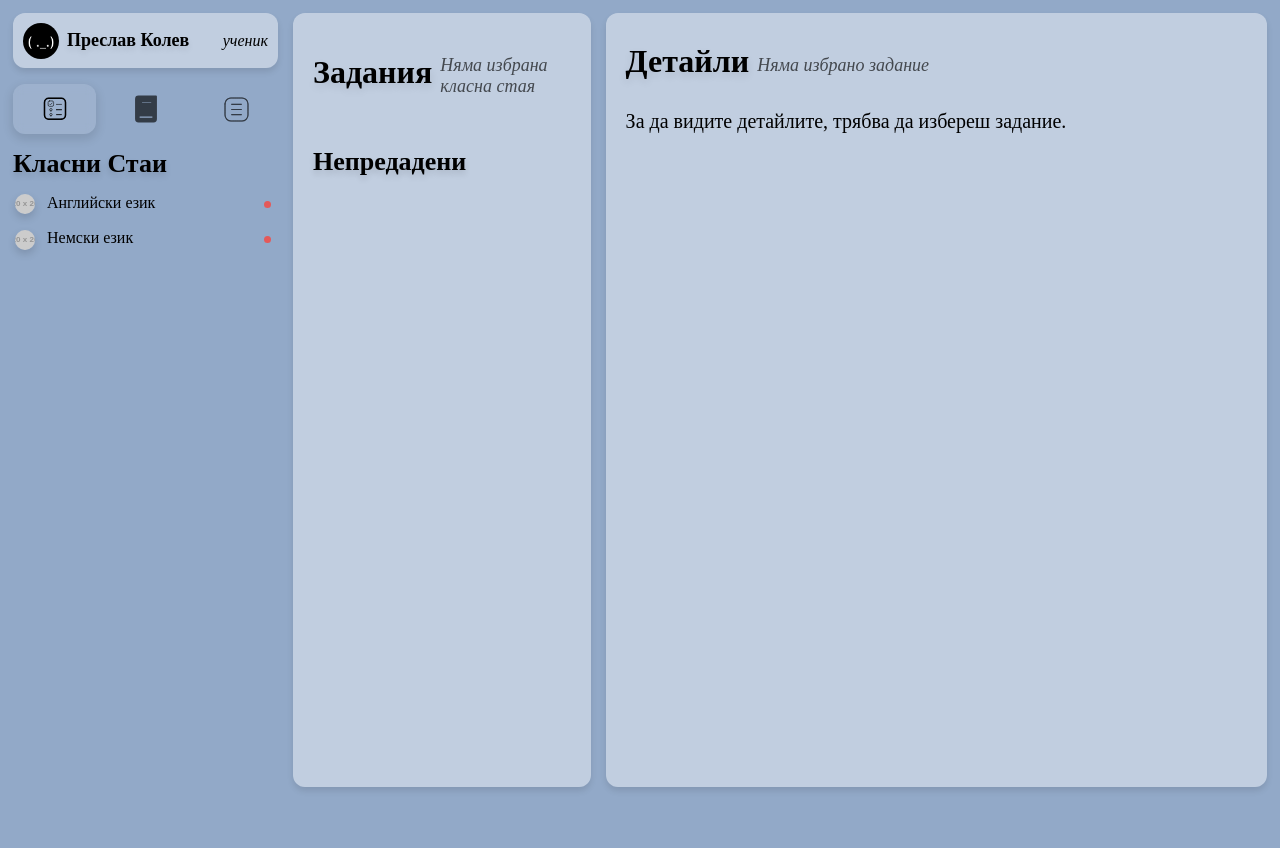
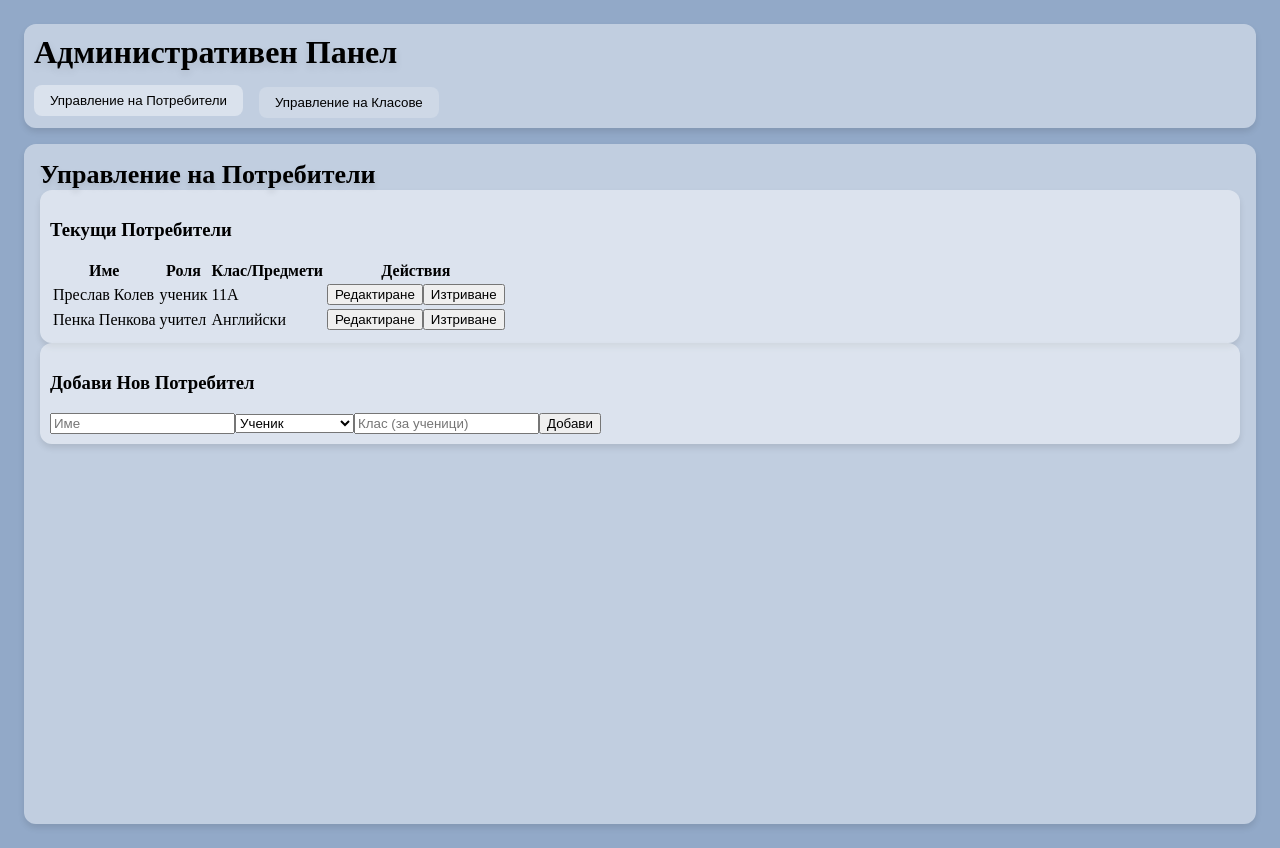
Before and after one commit to Asterix-Tech-Academy/astrix-classwork-frontend, a React (Vite) app: page /admin in a window 1280 px wide. Before the commit the page ends 800 px from the top, so only its background shows below. Built offline with nearby package versions, Linux system fonts and the light colour scheme; a web font is replaced by a local one.

Commit message:
admin panel basics

```diff
--- a/package.json
+++ b/package.json
@@ -12,7 +12,8 @@
   "dependencies": {
     "lottie-react": "^2.4.1",
     "react": "^19.0.0",
-    "react-dom": "^19.0.0"
+    "react-dom": "^19.0.0",
+    "react-router-dom": "^7.2.0"
   },
   "devDependencies": {
     "@eslint/js": "^9.19.0",
--- a/src/App.jsx
+++ b/src/App.jsx
@@ -10,6 +10,8 @@ import AssignmentDetails from './components/Assignments/AssignmentDetails';
 import Grades from './components/Grades/Grades';
 import SettingsPanel from './components/Settings/SettingsPanel';
 import Settings from './components/Settings/Settings';
+import { BrowserRouter as Router, Routes, Route } from 'react-router-dom';
+import AdminDashboard from './components/Admin/AdminDashboard';
 
 const BackButton = ({ onClick, text }) => {
   const backRef = useRef();
@@ -78,6 +80,9 @@ function App() {
   };
 
   return (
+    <Router>
+      <Routes>
+        <Route path="/" element={
           <div
             className={`dashboard ${
               isMobileContentVisible ? 'mobile-content-visible' : ''
@@ -143,6 +148,10 @@ function App() {
               </section>
             </main>
           </div>
+        } />
+        <Route path="/admin" element={<AdminDashboard />} />
+      </Routes>
+    </Router>
   );
 }
 
--- /dev/null
+++ b/src/components/Admin/AdminDashboard.css
@@ -0,0 +1,41 @@
+.admin-dashboard {
+  display: grid;
+  grid-template-rows: auto 1fr;
+  gap: 1rem;
+  padding: 1rem;
+  height: 100vh;
+}
+
+.admin-nav {
+  display: flex;
+  flex-direction: column;
+  gap: 1rem;
+}
+
+.admin-nav h1 {
+  margin: 0;
+}
+
+.admin-nav-buttons {
+  display: flex;
+  gap: 1rem;
+}
+
+.admin-nav button {
+  padding: 0.5rem 1rem;
+  border: none;
+  border-radius: 8px;
+  background: rgba(255, 255, 255, 0.2);
+  cursor: pointer;
+  transition: all 0.3s ease;
+}
+
+.admin-nav button.active {
+  background: rgba(255, 255, 255, 0.4);
+  transform: translateY(-2px);
+}
+
+.admin-content {
+  overflow-y: auto;
+  padding: 1rem;
+}
--- /dev/null
+++ b/src/components/Admin/AdminDashboard.jsx
@@ -0,0 +1,40 @@
+import React, { useState } from 'react';
+import UserManagement from './UserManagement';
+import ClassManagement from './ClassManagement';
+import './AdminDashboard.css';
+
+function AdminDashboard() {
+  const [activeSection, setActiveSection] = useState('users');
+
+  const sections = {
+    users: <UserManagement />,
+    classes: <ClassManagement />,
+  };
+
+  return (
+    <div className="admin-dashboard">
+      <nav className="admin-nav panel">
+        <h1>Административен Панел</h1>
+        <div className="admin-nav-buttons">
+          <button
+            className={activeSection === 'users' ? 'active' : ''}
+            onClick={() => setActiveSection('users')}
+          >
+            Управление на Потребители
+          </button>
+          <button
+            className={activeSection === 'classes' ? 'active' : ''}
+            onClick={() => setActiveSection('classes')}
+          >
+            Управление на Класове
+          </button>
+        </div>
+      </nav>
+      <main className="admin-content panel">
+        {sections[activeSection]}
+      </main>
+    </div>
+  );
+}
+
+export default AdminDashboard;
--- /dev/null
+++ b/src/components/Admin/ClassManagement.jsx
@@ -0,0 +1,40 @@
+import React, { useState } from 'react';
+
+function ClassManagement() {
+  const [classes] = useState([
+    {
+      id: 1,
+      name: 'Английски език',
+      teacher: 'Пенка Пенкова',
+      students: ['Преслав Колев', 'Иван Иванов']
+    }
+  ]);
+
+  return (
+    <div className="class-management">
+      <h2>Управление на Класове</h2>
+
+      <div className="class-list panel">
+        {classes.map(cls => (
+          <div key={cls.id} className="class-card">
+            <h3>{cls.name}</h3>
+            <p>Учител: {cls.teacher}</p>
+            <h4>Ученици:</h4>
+            <ul>
+              {cls.students.map(student => (
+                <li key={student}>{student}</li>
+              ))}
+            </ul>
+            <div className="class-actions">
+              <button>Добави Ученик</button>
+              <button>Премахни Ученик</button>
+              <button>Смени Учител</button>
+            </div>
+          </div>
+        ))}
+      </div>
+    </div>
+  );
+}
+
+export default ClassManagement;
--- /dev/null
+++ b/src/components/Admin/UserManagement.jsx
@@ -0,0 +1,80 @@
+import React, { useState } from 'react';
+
+function UserManagement() {
+  const [users] = useState([
+    { id: 1, name: 'Преслав Колев', role: 'ученик', class: '11A' },
+    { id: 2, name: 'Пенка Пенкова', role: 'учител', subjects: ['Английски'] },
+  ]);
+
+  const [newUser, setNewUser] = useState({
+    name: '',
+    role: 'ученик',
+    class: '',
+  });
+
+  const handleAddUser = (e) => {
+    e.preventDefault();
+    // Логика за добавяне към база данни
+    console.log('Добавяне на потребител:', newUser);
+  };
+
+  return (
+    <div className="user-management">
+      <h2>Управление на Потребители</h2>
+
+      <div className="user-list panel">
+        <h3>Текущи Потребители</h3>
+        <table>
+          <thead>
+            <tr>
+              <th>Име</th>
+              <th>Роля</th>
+              <th>Клас/Предмети</th>
+              <th>Действия</th>
+            </tr>
+          </thead>
+          <tbody>
+            {users.map(user => (
+              <tr key={user.id}>
+                <td>{user.name}</td>
+                <td>{user.role}</td>
+                <td>{user.class || user.subjects?.join(', ')}</td>
+                <td>
+                  <button onClick={() => console.log('Редактиране:', user.id)}>Редактиране</button>
+                  <button onClick={() => console.log('Изтриване:', user.id)}>Изтриване</button>
+                </td>
+              </tr>
+            ))}
+          </tbody>
+        </table>
+      </div>
+
+      <form onSubmit={handleAddUser} className="add-user-form panel">
+        <h3>Добави Нов Потребител</h3>
+        <input
+          type="text"
+          placeholder="Име"
+          value={newUser.name}
+          onChange={e => setNewUser({...newUser, name: e.target.value})}
+        />
+        <select
+          value={newUser.role}
+          onChange={e => setNewUser({...newUser, role: e.target.value})}
+        >
+          <option value="ученик">Ученик</option>
+          <option value="учител">Учител</option>
+          <option value="admin">Администратор</option>
+        </select>
+        <input
+          type="text"
+          placeholder="Клас (за ученици)"
+          value={newUser.class}
+          onChange={e => setNewUser({...newUser, class: e.target.value})}
+        />
+        <button type="submit">Добави</button>
+      </form>
+    </div>
+  );
+}
+
+export default UserManagement;
```
Also changed, not shown: src/Routes/AdminRoute.jsx (added, +15 -0 lines), 1 other file (tests, documents, lock files or other folders). Lines whose indentation alone changed are shown as unchanged.
